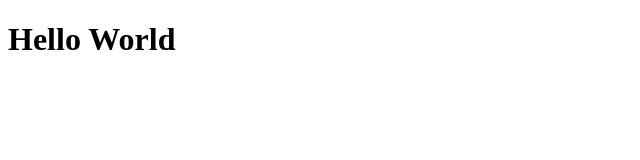
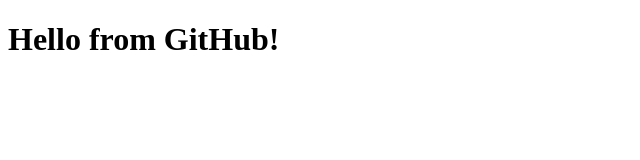
Before and after one commit to ErnstHaagsman/farsight, a plain HTML site: page frontend/static/index.html in a window 1280 px wide. Shown: the whole page, without its empty margins (0-640 px from the left). Drawn offline with Linux system fonts and the light colour scheme.

Commit message:
Test message for CI

```diff
--- a/frontend/static/index.html
+++ b/frontend/static/index.html
@@ -5,6 +5,6 @@
     <title>Hello World</title>
 </head>
 <body>
-    <h1>Hello World</h1>
+    <h1>Hello from GitHub!</h1>
 </body>
 </html>
```
